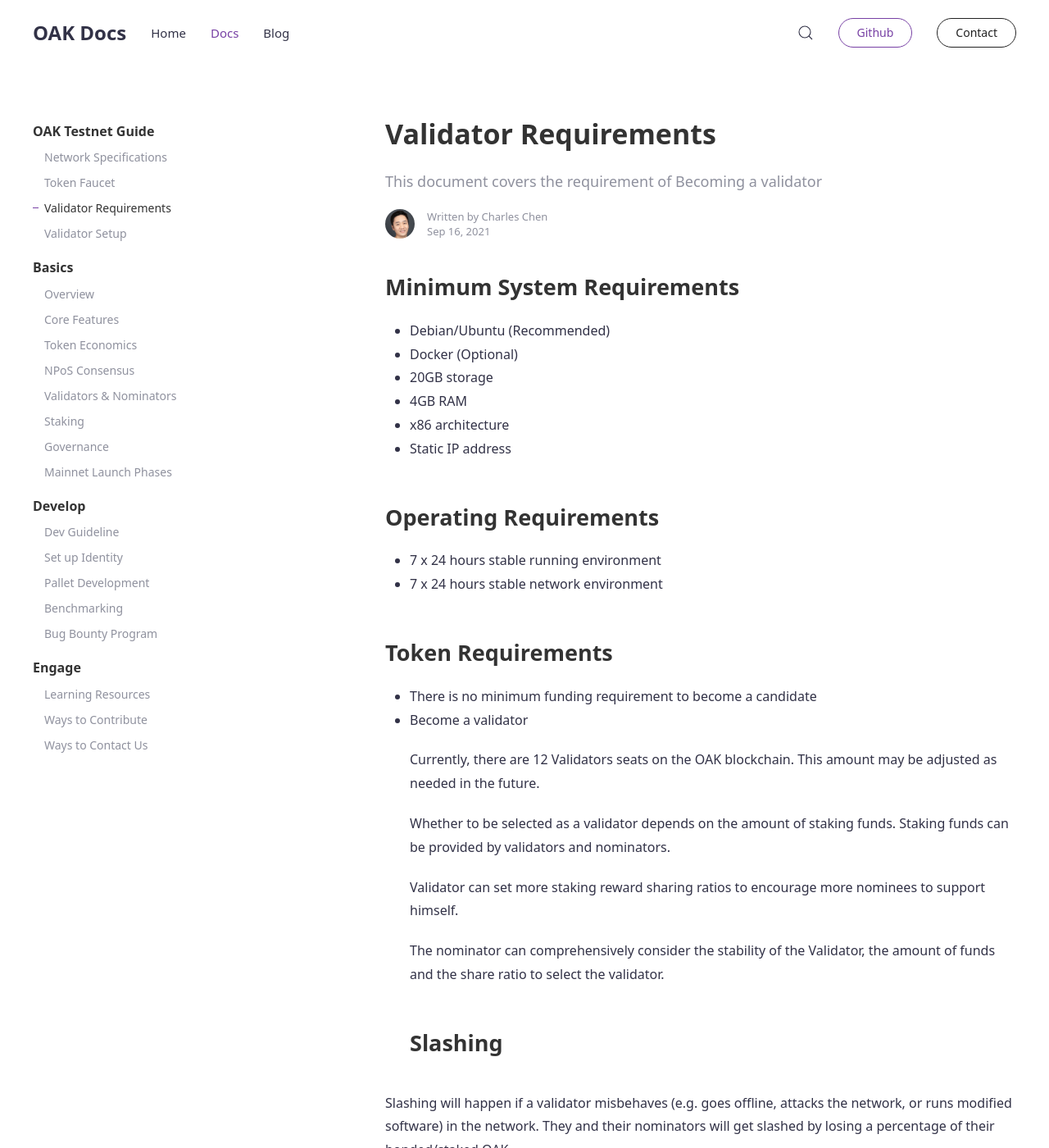
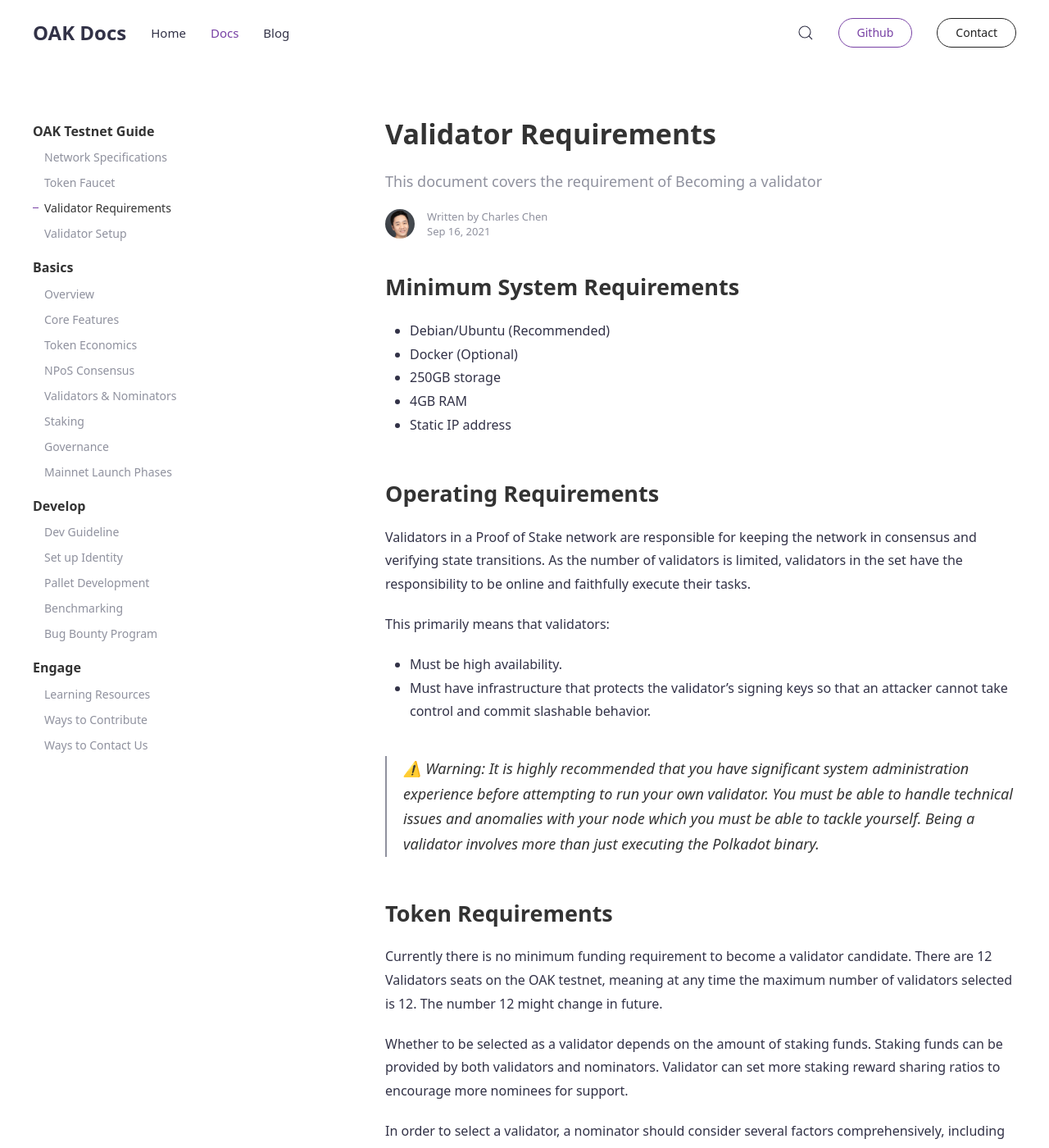
Before and after one commit to AvaProtocol/OAK-docs, a Jekyll site: the page built from _docs/requirement.md, in a window 1280 px wide and 1400 px high. Shown: the whole window at 82% size. Built offline with Jekyll 4.4.1, drawn with Linux system fonts in a browser that asks for light colours; some of the changed text lies outside the part shown.

Commit message:
Updated text on validator requirement

```diff
--- a/_docs/requirement.md
+++ b/_docs/requirement.md
@@ -8,27 +8,27 @@
 ## Minimum System Requirements
 - Debian/Ubuntu (Recommended)
 - Docker (Optional)
-- 20GB storage
+- 250GB storage
 - 4GB RAM
-- x86 architecture
 - Static IP address
 
 ## Operating Requirements
+Validators in a Proof of Stake network are responsible for keeping the network in consensus and verifying state transitions. As the number of validators is limited, validators in the set have the responsibility to be online and faithfully execute their tasks.
 
-- 7 x 24 hours stable running environment
-- 7 x 24 hours stable network environment
+This primarily means that validators:
+
+- Must be high availability.
+- Must have infrastructure that protects the validator's signing keys so that an attacker cannot take control and commit slashable behavior.
+
+>⚠️ Warning: It is highly recommended that you have significant system administration experience before attempting to run your own validator. You must be able to handle technical issues and anomalies with your node which you must be able to tackle yourself. Being a validator involves more than just executing the Polkadot binary.
 
 ## Token Requirements
-- There is no minimum funding requirement to become a candidate
-- Become a validator
+Currently there is no minimum funding requirement to become a validator candidate. There are 12 Validators seats on the OAK testnet, meaning at any time the maximum number of validators selected is 12. The number 12 might change in future.
 
-	Currently, there are 12 Validators seats on the OAK blockchain. This amount may be adjusted as needed in the future.
+Whether to be selected as a validator depends on the amount of staking funds. Staking funds can be provided by both validators and nominators. Validator can set more staking reward sharing ratios to encourage more nominees for support.
 
-	Whether to be selected as a validator depends on the amount of staking funds. Staking funds can be provided by validators and nominators.
+In order to select a validator, a nominator should consider several factors comprehensively, including the stability of the Validator node, the amount of staked funds and the profit share ratio.
 
-	Validator can set more staking reward sharing ratios to encourage more nominees to support himself.
-
-	The nominator can comprehensively consider the stability of the Validator, the amount of funds and the share ratio to select the validator.
 ## Slashing
 
 Slashing will happen if a validator misbehaves (e.g. goes offline, attacks the network, or runs modified software) in the network. They and their nominators will get slashed by losing a percentage of their bonded/staked OAK.
```
